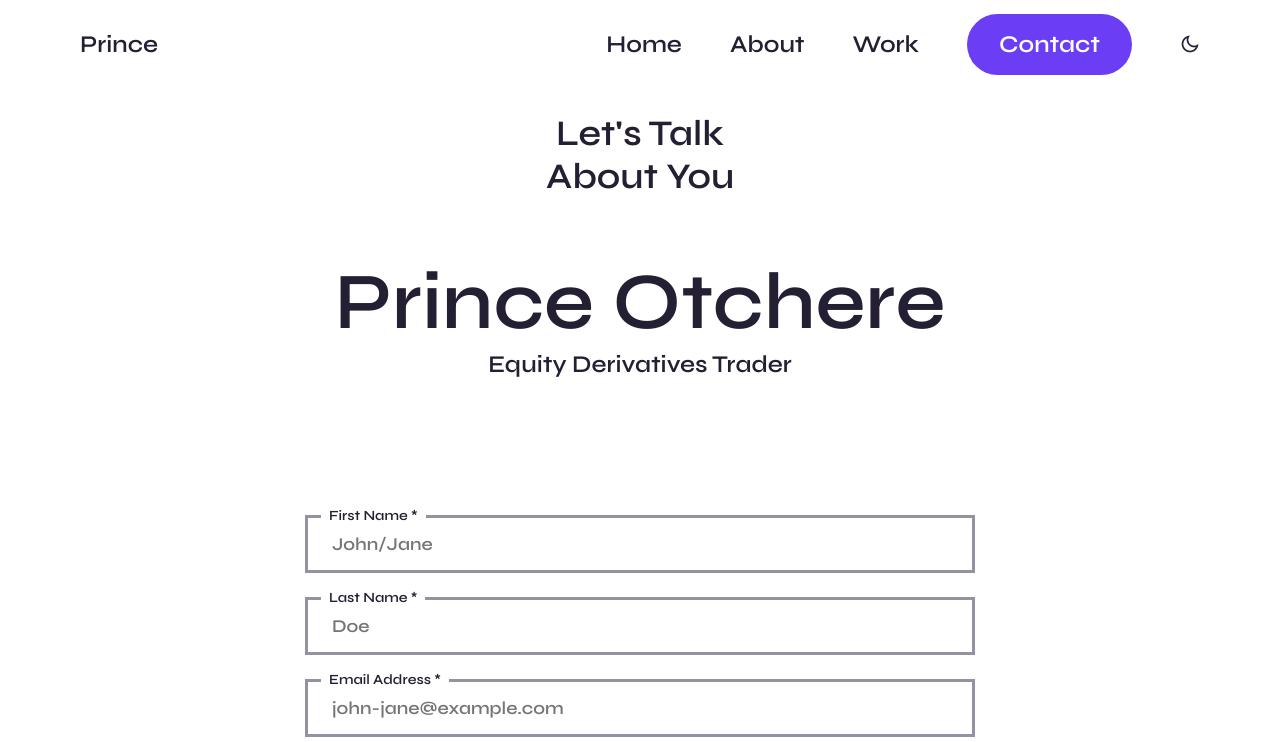
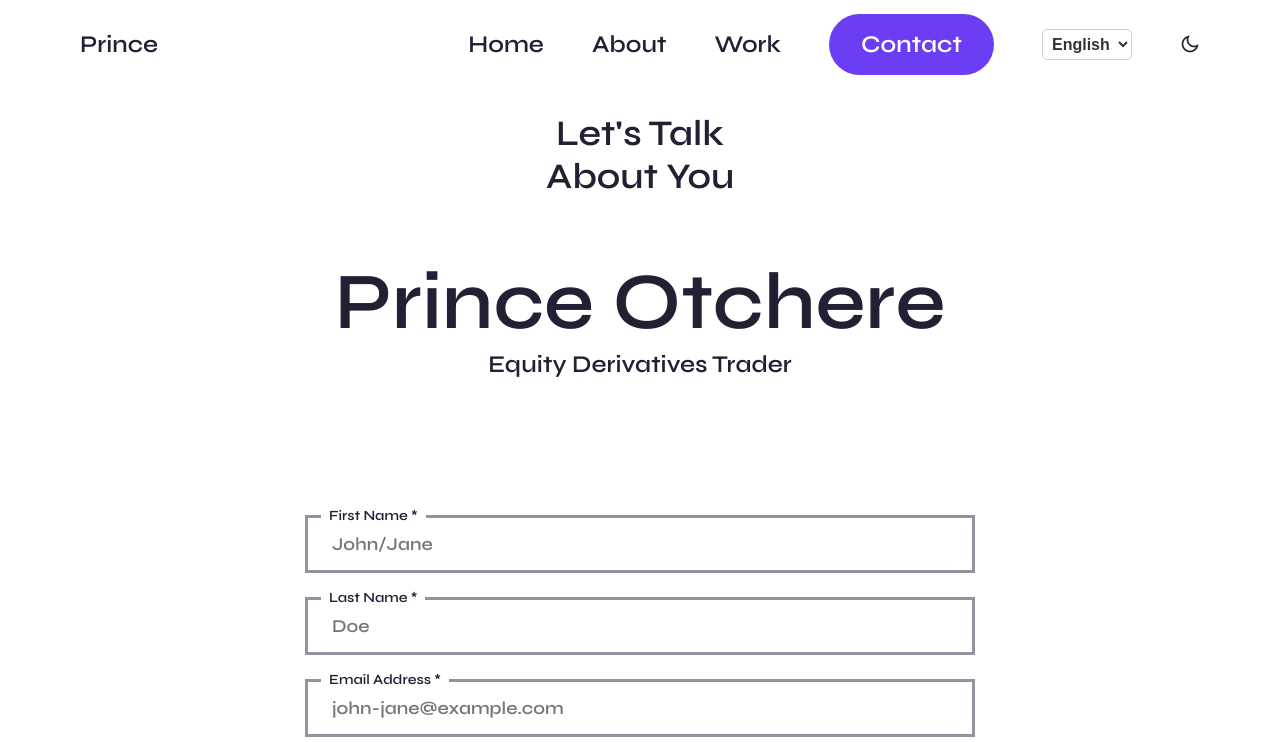
Before and after one commit to lilprincexyz/lil-prince-xyz, a plain HTML site: page contact.html in a window 1280 px wide. Shown: the top 742 px of the page. Drawn offline with nearby package versions, Linux system fonts and the light colour scheme; a script that the page names is missing.

Commit message:
Update contact.html
Language switcher

```diff
--- a/contact.html
+++ b/contact.html
@@ -38,6 +38,16 @@
                   <li class="nav__item">
                      <a href="contact.html" class="button">Contact</a>
                   </li>
+
+                  <li class="nav__item">
+                     <select id="languageSwitcher" class="nav__link" aria-label="Language Selector">
+                        <option value="en" aria-label="English" data-href="index.html">English</option>
+                        <!-- <option value="es" aria-label="Español" data-href="index_es.html">Español</option> -->
+                        <option value="zh" aria-label="中文" data-href="index_zh.html">中文</option>
+                        <!-- Add more languages as needed -->
+                     </select>
+                  </li>
+
                </ul>
 
                <!-- Close button -->
```
